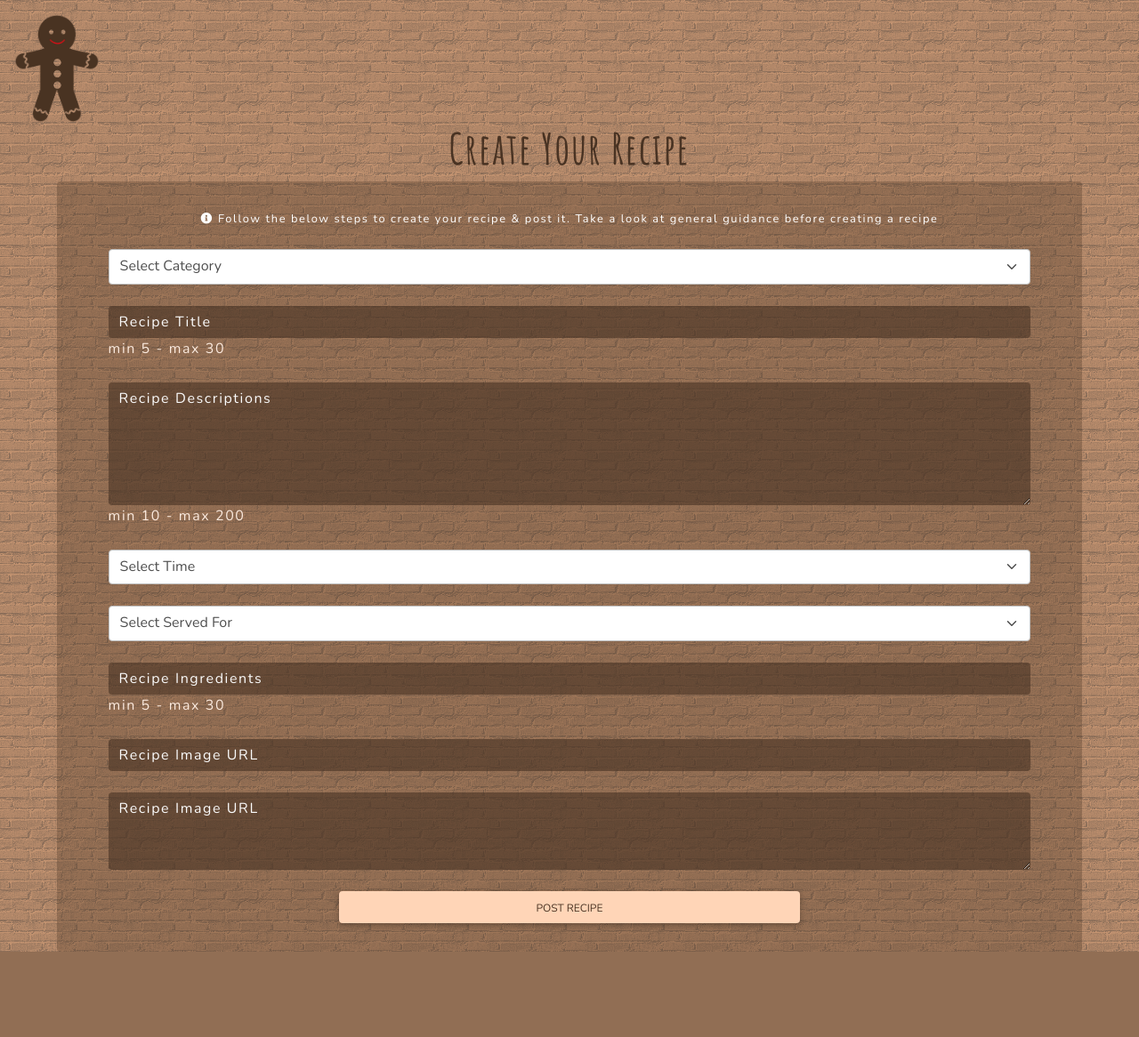
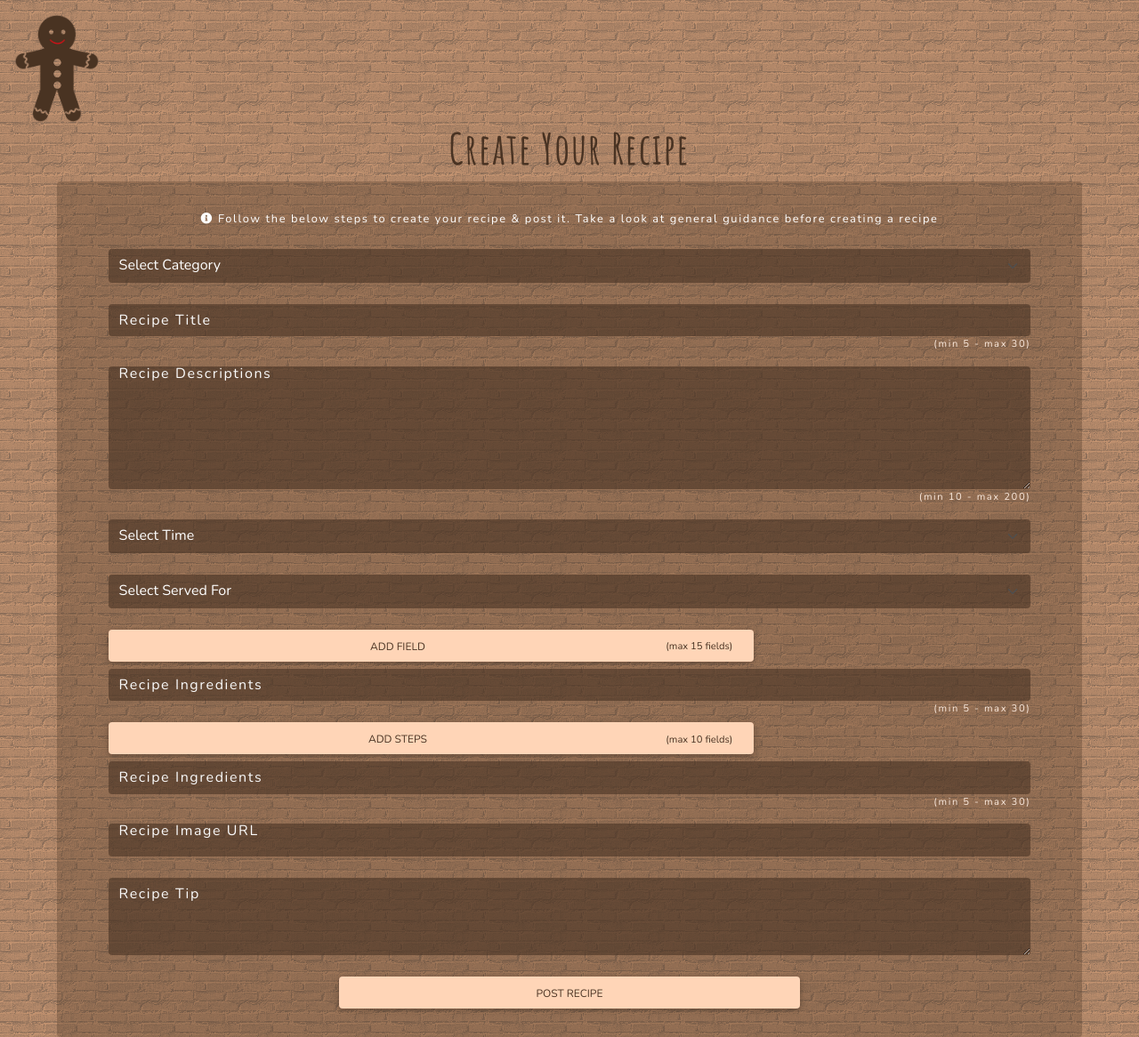
Before and after one commit to Toto-Kotaro-Tanaka/ms3-uncle-jams-baking-recipes, a Flask app: page /create_recipe in a window 1280 px wide. Shown: the whole page at 89% size. Before the commit the page ends 1070 px from the top, so only its background shows below. Run offline with Flask 2, Linux system fonts and the light colour scheme; data that the repository does not hold is empty; some libraries are stand-ins or nearby versions.

Commit message:
Style and function input fields on create_recipe.html

```diff
--- a/app.py
+++ b/app.py
@@ -99,7 +99,8 @@ def logout():
 def create_recipe():
     categories = mongo.db.categories.find().sort("category_name")
     return render_template("create_recipe.html",
-                           categories=categories, hide_navbar_footer=True)
+                           categories=categories, hide_navbar_footer=True,
+                           jquery=True)
 
 
 if __name__ == "__main__":
--- a/static/css/style.css
+++ b/static/css/style.css
@@ -269,6 +269,36 @@ header {
     font-weight: bolder;
 }
 
+.recipe-select {
+    border: none;
+    color: #fff;
+}
+
+.recipe-select:focus {
+    border: none;
+    -webkit-box-shadow: none;
+}
+
+.input-note {
+    font-size: .7rem;
+    float: right;
+}
+
+.btn-note {
+    font-family: "Nunito", sans-serif;
+    padding-top: .1rem;
+    text-transform: lowercase;
+}
+
+.btn-add-field-ingreds, .btn-add-field-steps {
+    margin-bottom: .5rem;
+    width: 70%;
+}
+
+.remove-field-ingreds, .remove-field-steps {
+    float: right;
+}
+
 /* -- Heading Profile: profile.html -- */
 .profile-text {
     padding: 9rem 1.5rem 0;
--- /dev/null
+++ b/static/js/createRecipe.js
@@ -0,0 +1,41 @@
+/*jshint esversion: 6 */
+
+// Credit: Sanwebe @ https://www.sanwebe.com/2013/03/addremove-input-fields-dynamically-with-jquery
+$(document).ready(function () {
+    // Ingredients Fields
+    let maxIngredsFields = 15;
+    let ingredsWrapper = $(".input-fields-wrap-ingreds");
+    let ingredsAddButton = $(".btn-add-field-ingreds");
+
+    let ingreds = 1;
+    $(ingredsAddButton).click(function (e) {
+        e.preventDefault();
+        if (ingreds < maxIngredsFields) {
+            ingreds++;
+            $(ingredsWrapper).append('<div><input type="text" id="recipe_ingreds" name="recipe_ingreds" class="form-control bg-color-49332-06" minlength="5" maxlength="30" required /><a class="remove-field-ingreds color-fbeade"><i class="fas fa-trash-alt"></i></a></div>');
+        }
+    });
+
+    $(ingredsWrapper).on("click", ".remove-field-ingreds", function (e) {
+        e.preventDefault(); $(this).parent('div').remove(); ingreds--;
+    })
+
+    // Steps Fields
+    let maxStepsFields = 10;
+    let stepsWrapper = $(".input-fields-wrap-steps");
+    let stepsAddButton = $(".btn-add-field-steps");
+
+    let steps = 1;
+    $(stepsAddButton).click(function (e) {
+        e.preventDefault();
+        if (steps < maxStepsFields) {
+            steps++;
+            $(stepsWrapper).append('<div><input type="text" id="recipe_ingreds" name="recipe_ingreds" class="form-control bg-color-49332-06" minlength="5" maxlength="30" required /><a class="remove-field-steps color-fbeade"><i class="fas fa-trash-alt"></i></a></div>');
+        }
+    });
+
+    $(stepsWrapper).on("click", ".remove-field-steps", function (e) {
+        e.preventDefault(); $(this).parent('div').remove(); steps--;
+    })
+});
+// -- /End of Credit --
--- a/static/js/script.js
+++ b/static/js/script.js
@@ -1,2 +1,4 @@
+/*jshint esversion: 6 */
+
 // Copyright
 document.getElementById("copyright").textContent = new Date().getFullYear();
--- a/templates/base.html
+++ b/templates/base.html
@@ -16,6 +16,11 @@
         href="https://fonts.googleapis.com/css2?family=Amatic+SC:wght@700&family=Balsamiq+Sans:wght@400;700&family=Nunito:wght@400;700&display=swap">
     <!-- MDB -->
     <link rel="stylesheet" href="https://cdnjs.cloudflare.com/ajax/libs/mdb-ui-kit/3.3.0/mdb.min.css" type="text/css" />
+    {% if jquery %}
+    <!-- jQuery CDN -->
+    <script src="https://code.jquery.com/jquery-3.6.0.min.js"
+        integrity="sha256-/xUj+3OJU5yExlq6GSYGSHk7tPXikynS7ogEvDej/m4=" crossorigin="anonymous"></script>
+    {% endif %}
     <!-- Styles CSS -->
     <link rel="stylesheet" href="{{ url_for('static', filename='css/style.css') }}" type="text/css" />
     <!-- Favicon -->
@@ -158,6 +163,9 @@
     {% if not hide_navbar_footer %}
     <script src="{{ url_for('static', filename='js/script.js') }}"></script>
     {% endif %}
+    {% if jquery %}
+    <script src="{{ url_for('static', filename='js/createRecipe.js') }}"></script>
+    {% endif %}
     {% block scripts %}
     {% endblock %}
 </body>
--- a/templates/create_recipe.html
+++ b/templates/create_recipe.html
@@ -12,32 +12,32 @@
     </p>
     <!-- Credit: MDB Forms & Input + Bootstrap Dropdowns @ https://mdbootstrap.com/docs/standard/forms/overview/ & @ https://getbootstrap.com/docs/5.0/components/dropdowns/ -->
     <form id="form-recipe" method="POST" action="{{ url_for('create_recipe') }}">
-
+        <!-- Select Category -->
         <div class="form-outline mb-4 form-white">
-            <select class="form-select" aria-label="Recipe Categories">
+            <select class="form-select bg-color-49332-06 recipe-select" aria-label="Recipe Categories">
                 <option selected disabled required>Select Category</option>
                 {% for category in categories %}
                 <option value="{{ category.category_name }}">{{ category.category_name | title }}</option>
                 {% endfor %}
             </select>
         </div>
-
+        <!-- Recipe Title -->
         <div class="form-outline mb-4 form-white">
             <input type="text" id="recipe_title" name="recipe_title" class="form-control bg-color-49332-06"
                 minlength="5" maxlength="30" required />
             <label class="form-label" for="recipe_title">Recipe Title</label>
-            <p class="input-note">min 5 - max 30</p>
+            <p class="input-note">&#40;min 5 - max 30&#41;</p>
         </div>
-
+        <!-- Recipe Description -->
         <div class="form-outline mb-4 form-white">
             <textarea id="recipe_desc" name="recipe_desc" class="form-control bg-color-49332-06" minlength="10"
                 maxlength="200" rows="5" required></textarea>
             <label class="form-label" for="recipe_desc">Recipe Descriptions</label>
-            <p class="input-note">min 10 - max 200</p>
+            <p class="input-note">&#40;min 10 - max 200&#41;</p>
         </div>
-
+        <!-- Recipe Time -->
         <div class="form-outline mb-4 form-white">
-            <select class="form-select" aria-label="Baking Time">
+            <select class="form-select bg-color-49332-06 recipe-select" aria-label="Baking Time">
                 <option selected disabled required>Select Time</option>
                 <option value="less-than-30">Less than 30 min</option>
                 {% for time in range(40, 120, 10) %}
@@ -46,36 +46,55 @@
                 <option value="more-than-120">More than 120 min</option>
             </select>
         </div>
-
+        <!-- Recipe Served -->
         <div class="form-outline mb-4 form-white">
-            <select class="form-select" aria-label="Served">
+            <select class="form-select bg-color-49332-06 recipe-select" aria-label="Served">
                 <option selected disabled required>Select Served For</option>
                 {% for num in range(2, 11) %}
                 <option value="{{ num }}">{{ num }}</option>
                 {% endfor %}
             </select>
         </div>
+        <!-- Recipe Ingredients -->
+        <div>
+            <button class="btn btn-block btn-ffd5b7 color-493323 btn-add-field-ingreds">Add Field <span
+                    class="input-note btn-note">&#40;max 15 fields&#41;</span></button>
+        </div>
+        <div class="form-outline mb-4 form-white input-fields-wrap-ingreds">
+            <div>
+                <input type="text" id="recipe_ingreds" name="recipe_ingreds" class="form-control bg-color-49332-06"
+                    minlength="5" maxlength="30" required />
+                <label class="form-label" for="recipe_ingreds">Recipe Ingredients</label>
+                <p class="input-note">&#40;min 5 - max 30&#41;</p>
 
+            </div>
+        </div>
+        <!-- Recipe Steps -->
+        <div>
+            <button class="btn btn-block btn-ffd5b7 color-493323 btn-add-field-steps">Add Steps <span
+                    class="input-note btn-note">&#40;max 10 fields&#41;</span></button>
+        </div>
+        <div class="form-outline mb-4 form-white input-fields-wrap-steps">
+            <div>
+                <input type="text" id="recipe_ingreds" name="recipe_ingreds" class="form-control bg-color-49332-06"
+                    minlength="5" maxlength="30" required />
+                <label class="form-label" for="recipe_ingreds">Recipe Ingredients</label>
+                <p class="input-note">&#40;min 5 - max 30&#41;</p>
+
+            </div>
+        </div>
+        <!-- Recipe Image URL -->
         <div class="form-outline mb-4 form-white">
-            <input type="text" id="recipe_ingreds" name="recipe_ingreds" class="form-control bg-color-49332-06"
-                minlength="5" maxlength="30" required />
-            <label class="form-label" for="recipe_ingreds">Recipe Ingredients</label>
-            <p class="input-note">min 5 - max 30</p>
-        </div>
-
-        <!-- Steps here same as recipe ingredients -->
-
-        <div class="form-outline mb-4 form-white">
-            <input type="text" id="" name="recipe_img_url" class="form-control bg-color-49332-06" required />
+            <input type="text" id="" name="recipe_img_url" class="form-control bg-color-49332-06" />
             <label class="form-label" for="recipe_img_url">Recipe Image URL</label>
         </div>
-
+        <!-- Recipe Tip -->
         <div class="form-outline mb-4 form-white">
-            <textarea id="recipe_img_url" name="recipe_img_url" class="form-control bg-color-49332-06" rows="3"
-                required></textarea>
-            <label class="form-label" for="recipe_img_url">Recipe Image URL</label>
+            <textarea id="recipe_tip" name="recipe_tip" class="form-control bg-color-49332-06" rows="3"
+                maxlength="200"></textarea>
+            <label class="form-label" for="recipe_tip">Recipe Tip</label>
         </div>
-
+        <!-- Post Recipe Button -->
         <div class="div-btn-account">
             <button type="submit" class="btn btn-block btn-ffd5b7 color-493323">Post Recipe</button>
         </div>
```
